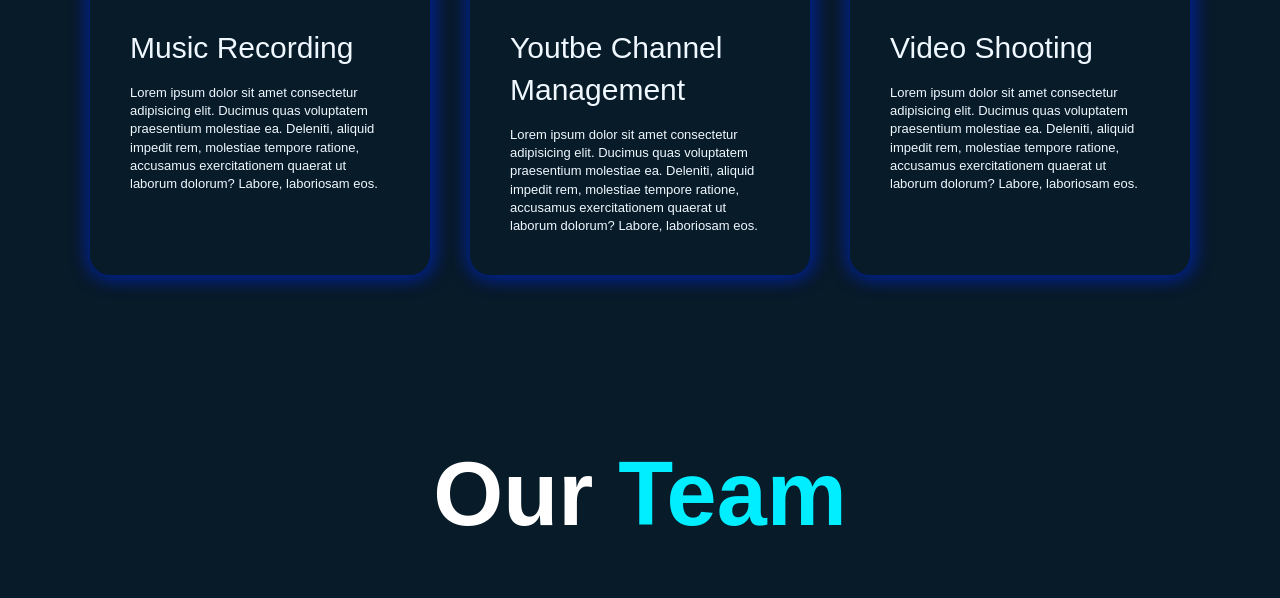
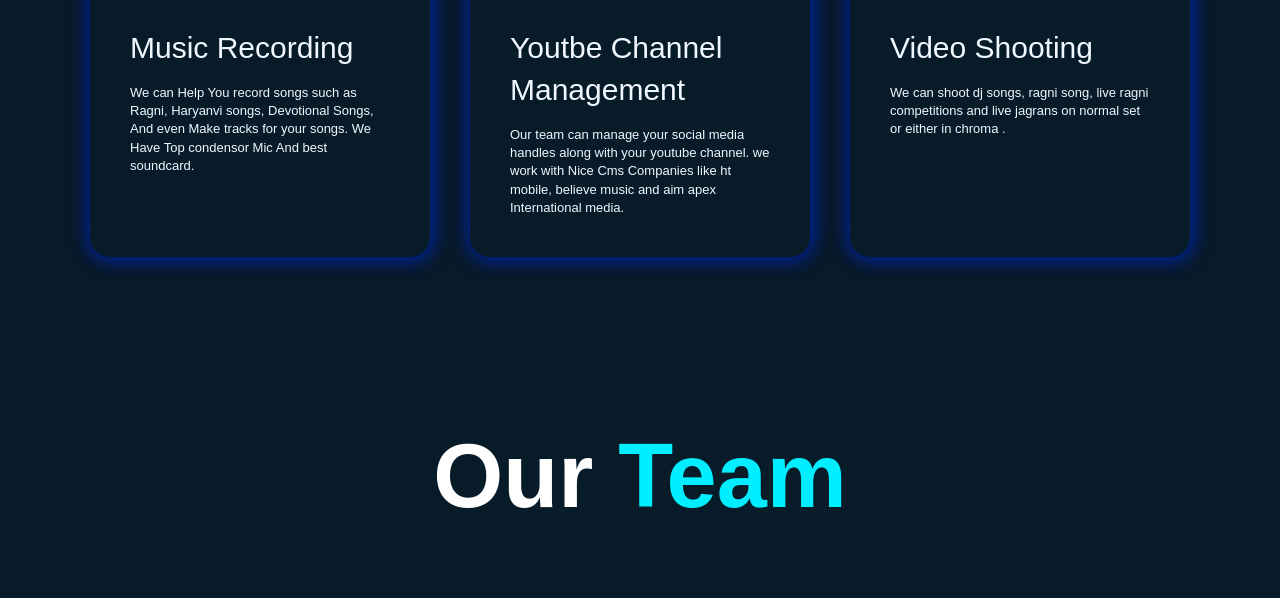
Before and after one commit to ambamusic/ambamusicofficial, a plain HTML site: page index.html in a window 1280 px wide. Shown: the part 1881-2479 px from the top of the page. Drawn offline with nearby package versions, Linux system fonts and the light colour scheme.

Commit message:
Update index.html

```diff
--- a/index.html
+++ b/index.html
@@ -72,23 +72,17 @@
                     <div data-aos="fade-right" data-aos-duration="1500" data-aos-offset="200">
                         <i class='bx bxs-microphone' style="color: #00eeff;"></i>
                         <h2>Music Recording</h2>
-                        <p>Lorem ipsum dolor sit amet consectetur adipisicing elit. Ducimus quas voluptatem praesentium
-                            molestiae ea. Deleniti, aliquid impedit rem, molestiae tempore ratione, accusamus
-                            exercitationem quaerat ut laborum dolorum? Labore, laboriosam eos.</p>
+                        <p>We can Help You record songs such as Ragni, Haryanvi songs, Devotional Songs, And even Make tracks for your songs. We Have Top condensor Mic And best soundcard.</p>
                     </div>
                     <div data-aos="zoom-in" data-aos-duration="1500" data-aos-offset="200">
                         <i class='bx bxl-youtube' style="color: #00eeff;"></i>
                         <h2>Youtbe Channel Management</h2>
-                        <p>Lorem ipsum dolor sit amet consectetur adipisicing elit. Ducimus quas voluptatem praesentium
-                            molestiae ea. Deleniti, aliquid impedit rem, molestiae tempore ratione, accusamus
-                            exercitationem quaerat ut laborum dolorum? Labore, laboriosam eos.</p>
+                        <p>Our team can manage your social media handles along with your youtube channel. we work with Nice Cms Companies like ht mobile, believe music and aim apex International media.</p>
                     </div>
                     <div data-aos="fade-left" data-aos-duration="1500" data-aos-offset="200">
                         <i class='bx bxs-video-recording' style="color: #00eeff;"></i>
                         <h2>Video Shooting</h2>
-                        <p>Lorem ipsum dolor sit amet consectetur adipisicing elit. Ducimus quas voluptatem praesentium
-                            molestiae ea. Deleniti, aliquid impedit rem, molestiae tempore ratione, accusamus
-                            exercitationem quaerat ut laborum dolorum? Labore, laboriosam eos.</p>
+                        <p>We can shoot dj songs, ragni song, live ragni competitions and live jagrans on normal set or either in chroma .</p>
                     </div>
 
                 </div>
```
